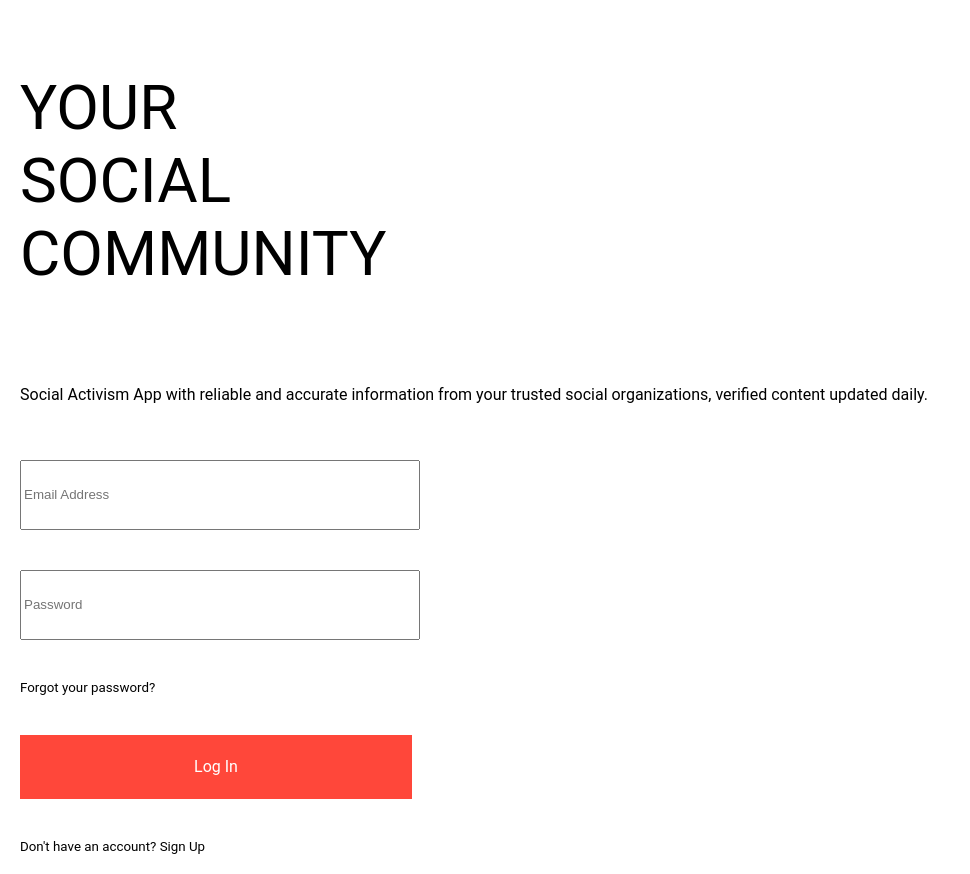
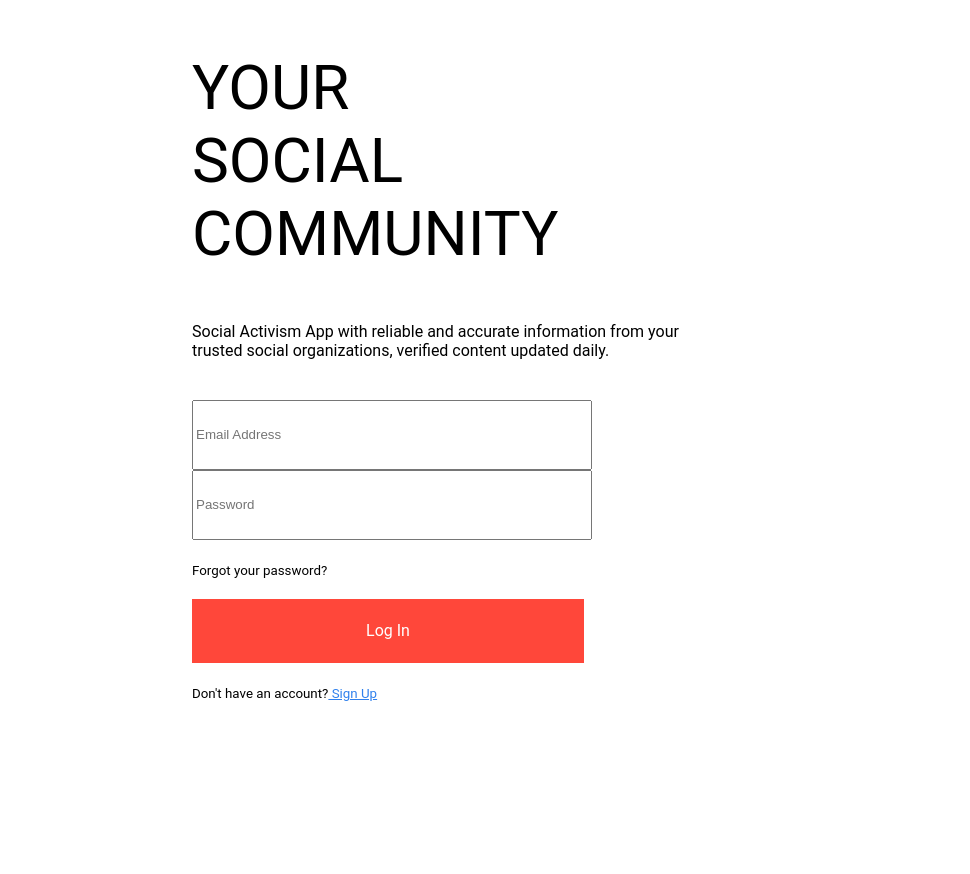
Before and after one commit to darissthedev/social-activism-capstone-app-client, a React (Create React App) app: page /log-in in a window 1280 px wide. Shown: the whole page, without its empty margins (0-970 px from the left). After the commit the page ends 800 px from the top, so only its background shows below. Built offline with nearby package versions, Linux system fonts and the light colour scheme.

Commit message:
'added css for visitor pages (before sign-up/ log-in'

```diff
--- a/src/components/AboutUsPage/AboutUs.js
+++ b/src/components/AboutUsPage/AboutUs.js
@@ -15,7 +15,7 @@ class AboutUs extends Component {
                     <div className="about-us-page-copy" >
                         <p>
                             Organic wayfarers readymade, retro swag narwhal poke wolf fixie polaroid thundercats single-origin coffee fingerstache.
-                        <br />
+                        <br /><br />
                             Post-ironic readymade williamsburg, meditation VHS beard bespoke hashtag etsy plaid tilde chambray flexitarian humblebrag. Green juice hot chicken meh beard quinoa cliche fam truffaut organic fixie. Salvia direct trade sustainable, 90's swag banjo gastropub. Williamsburg gluten-free yr viral subway tile, pour-over put a bird on it chartreuse. Mustache messenger bag pickled pitchfork. Polaroid health goth iceland pok pok.
                         </p>
                     </div>
@@ -26,7 +26,7 @@ class AboutUs extends Component {
                                 Join Today
                         </Link>
                     </div>
-                    <div className="about-us-page-alt-copy" >
+                    <div className="about-us-page-alt-copy about-us-small" >
                         <small>
                             Already have an Account?
                             <Link to="/log-in" className="about-us-link"> Log in</Link>
--- a/src/components/LandingPage/LandingPage.js
+++ b/src/components/LandingPage/LandingPage.js
@@ -18,7 +18,9 @@ class LandingPage extends Component {
                         <p>
                             Social Activism App with reliable and accurate information
                             from your trusted social organizations, verified content updated daily.
-                        <br />
+
+                        <br /><br />
+
                             Post-ironic readymade williamsburg, meditation VHS beard bespoke hashtag etsy plaid tilde chambraSocial Activism App with reliable and accurate information from your trusted social organizations, verified content updated daily.
                         </p>
                     </div>
@@ -39,7 +41,7 @@ class LandingPage extends Component {
                             </Link>
                     </div>
 
-                    <div className="landing-page-alt-copy" >
+                    <div className="landing-page-alt-copy landing-page-small" >
                         <small>
                             Already have an Account?
                             <Link to="/log-in" className="log-in-link"> Log In</Link>
--- a/src/components/LogInPage/LogInPage.js
+++ b/src/components/LogInPage/LogInPage.js
@@ -75,7 +75,7 @@ export class LogInPage extends Component {
                                 onChange={this.validateInput}
                             />
                         </div>
-                        <div className="log-in-page-form-item">
+                        <div className="log-in-page-form-item sign-up-small">
                             <small href="/" className="log-in-forgot-password">
                                 Forgot your password?
                             </small>
@@ -89,7 +89,7 @@ export class LogInPage extends Component {
                             </button>
 
                         </div>
-                        <div className="log-in-page-form-item">
+                        <div className="log-in-page-form-item sign-up-small">
                             <small>
                                 Don't have an account?
                                 <Link to="/sign-up" className="log-in-sign-up"> Sign Up</Link>
--- a/src/components/SignUpPage/SignUpPage.js
+++ b/src/components/SignUpPage/SignUpPage.js
@@ -171,7 +171,7 @@ class SignUpPage extends Component {
                         )}
                         </div>
 
-                        <div className='sign-up-page-form-item'>
+                        <div className='sign-up-page-form-item sign-up-small'>
 
                             <small>
                                 Already have an account?
--- a/src/index.css
+++ b/src/index.css
@@ -76,49 +76,11 @@ a {
 }
 
 
-
-/* section paragraphs */
-/* section p {
-  position: absolute;
-  width: 490px;
-  height: 134px;
-  left: 168px;
-  top: 450px;
-
-} */
-
-
-/* section small(s) */
-/* section small {
-  position: absolute;
-  width: 223px;
-  height: 19px;
-  left: 168px;
-  top: 792px;
-} */
-
-/* section small a.log-in-link {
-  color: #2F80ED;
-  line-height: 19px;
-  text-decoration-line: underline;;
-
-} */
-
-/* section small a.about-us-link {
-  color: #2F80ED;
-  line-height: 19px;
-  text-decoration-line: underline;
-} */
-
-
-
-
-
 /* Landing Page, About Us, Log In, Sign Up Page General Layout */
 .landing-page-header, .landing-page-copy, .landing-page-learn-more-button-div, .landing-page-sign-up-button-div, .landing-page-alt-copy, .about-us-page-header, .about-us-page-copy, .about-us-page-button-div, .about-us-page-alt-copy, .sign-up-page-form-item, .sign-up-page-header, .log-in-page-header, .log-in-page-copy, .log-in-page-form-item {
-  display: flex;
+  display: flexbox;
   margin: 0;
-  padding: 20px;
+  /* padding: 20px; */
   /* border: 1px solid #000000; */
   color: #000000;
   /* margin-left: 60px; */
@@ -133,10 +95,17 @@ h1 {
   font-size: 62px;
   line-height: 73px;
   width: 480px;
-  height: 206px;
+  padding-left: 15%;
 
 }
 
+/* section Paragraphs */
+section p {
+  margin-bottom: 40px;
+  margin-left: 15%;
+  width: 490px;
+  padding-right: 15%;
+}
 
 /* Buttons */
 .landing-page-learn-more-button-div {
@@ -148,7 +117,8 @@ h1 {
   border: 1px solid #FF473A;
   box-sizing: border-box;
   color: #ff473a;
-
+  margin-left: 15%;
+  margin-bottom: 18px;
 }
 
 .landing-page-sign-up-button-div, .about-us-sign-up-button-div, .create-account-button, .log-in-log-in-button {
@@ -160,14 +130,42 @@ h1 {
   border: none;
   box-sizing: border-box;
   color: #ffffff;
+  margin-left: 15%;
+
 }
+
+/* smalls */
+small {
+  width: 223px;
+  height: 19px;
+
+
+}
+
+.sign-up-small, .sign-up-small, .landing-page-small, .about-us-small {
+  margin-left: 15%;
+  margin-top: 20px;
+  margin-bottom: 20px;
+
+}
+
+.log-in-link, .about-us-link, .sign-up-log-in, .log-in-sign-up {
+  color: #2F80ED;
+  line-height: 19px;
+  text-decoration-line: underline;
+}
+
+
+
 
 /* Forms */
 .log-in-page-form input[type="text"], input[type="password"] {
   width: 392px;
   height: 64px;
+  margin-left: 15%;
 }
 .sign-up-page-form input[type="text"], select {
   width: 392px;
   height: 64px;
+  margin-left: 15%;
 }
```
